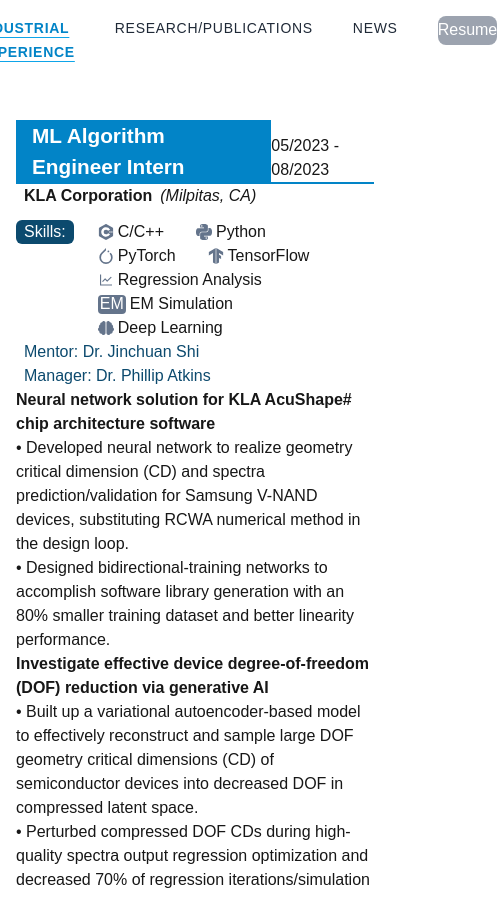
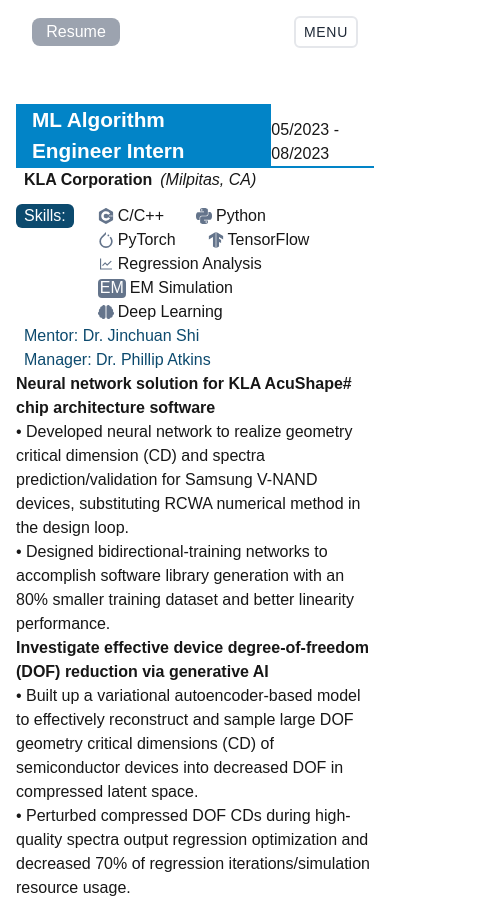
Before and after one commit to chen4114/portfolio, a Next.js app: page /industrial-experience in a window 390 px wide. Shown: the top 898 px of the page, 497 px wide, since content can reach past the window. Built offline with nearby package versions, Linux system fonts and the light colour scheme; grey boxes are pictures that could not be loaded.

Commit message:
update nav in mobile

```diff
--- a/app/industrial-experience/page.tsx
+++ b/app/industrial-experience/page.tsx
@@ -27,16 +27,7 @@
 
 // Main HomePage Component
 const Industry = () => {
-  const [isMobile, setIsMobile] = useState(false)
-  useEffect(() => {
-    const handleResize = () => {
-      setIsMobile(window.innerWidth <= 768)
-    }
-    window.addEventListener('resize', handleResize)
-    handleResize() // Check on mount
-
-    return () => window.removeEventListener('resize', handleResize)
-  }, [])
+  const [isMobile, setIsMobile] = useState(window.innerWidth <= 768)
   return (
     <div className={`${isMobile ? "px-mobile" : "px-body1"}`}>
       <ExperiencePart isMobile={isMobile} />
--- a/app/news/page.tsx
+++ b/app/news/page.tsx
@@ -17,16 +17,8 @@
   const paperlinkInView = ""
 
   const dateStyle = "inline-block bg-slate-200 text-slate-800 h-full rounded-md px-2 mr-2"
-  const [isMobile, setIsMobile] = useState(false)
-  useEffect(() => {
-    const handleResize = () => {
-      setIsMobile(window.innerWidth <= 768)
-    }
-    window.addEventListener('resize', handleResize)
-    handleResize() // Check on mount
+  const [isMobile, setIsMobile] = useState(window.innerWidth <= 768)
 
-    return () => window.removeEventListener('resize', handleResize)
-  }, [])
   return (
     <div className={`${isMobile ? "px-mobile":"px-body1"}`}>
 
--- a/app/page.tsx
+++ b/app/page.tsx
@@ -15,16 +15,7 @@
 
 // Main HomePage Component
 export default function HomePage() {
-  const [isMobile, setIsMobile] = useState(false)
-  useEffect(() => {
-    const handleResize = () => {
-      setIsMobile(window.innerWidth <= 768)
-    }
-    window.addEventListener('resize', handleResize)
-    handleResize() // Check on mount
-
-    return () => window.removeEventListener('resize', handleResize)
-  }, [])
+  const [isMobile, setIsMobile] = useState(window.innerWidth <= 768)
 
 
   return (
--- a/app/research-experience/page.tsx
+++ b/app/research-experience/page.tsx
@@ -8,16 +8,7 @@
 const paperlinkInView = ""
 
 const ResearchPage = () => {
-  const [isMobile, setIsMobile] = useState(false)
-  useEffect(() => {
-    const handleResize = () => {
-      setIsMobile(window.innerWidth <= 768)
-    }
-    window.addEventListener('resize', handleResize)
-    handleResize() // Check on mount
-
-    return () => window.removeEventListener('resize', handleResize)
-  }, [])
+  const [isMobile, setIsMobile] = useState(window.innerWidth <= 768)
   return (
     <div className={`${isMobile ? "px-mobile":"px-body1"}`}>
       <div className='Machine learning for device optimization mt-2'>
--- a/components/nav.tsx
+++ b/components/nav.tsx
@@ -1,11 +1,20 @@
 // nav.tsx
-"use client"
-
+"use client";
+import { useEffect, useState } from 'react';
 import { usePathname } from 'next/navigation';
 import React from 'react';
 import { FaDownload } from 'react-icons/fa'
 
 const Nav = () => {
+    const [isMobile, setIsMobile] = useState(window.innerWidth <= 768)
+    const [isOpen, setIsOpen] = useState(false);
+
+    const toggleDropdown = () => {
+        setIsOpen(!isOpen);
+    };
+
+
+
     const pathname = usePathname();
     const resumePath = `${process.env.NEXT_PUBLIC_BASE_PATH}/files/Resume_Yuheng Chen_Purdue_ECE_PhD.pdf`
 
@@ -18,6 +27,46 @@
 
     return (
         <nav className='bg-white py-4'>
+            {isMobile ? <div className="relative block text-left ">
+                <div className=' px-[2rem] flex items-center justify-between gap-5'>
+
+                    <a
+                        href={`${resumePath}`}
+                        // download
+                        target="_blank"
+                        rel="noopener noreferrer"
+
+                        className='flex items-center justify-center w-[5.5rem] h-[1.8rem] bg-gray-400 hover:bg-gray-600 text-white rounded-lg hover:bg-gray-700'
+                    >
+                        {/* <FaDownload className='mr-2' /> */}
+                        Resume
+                    </a>
+                    <button
+                        onClick={toggleDropdown}
+                        className="text-gray-800 border-2 px-2 py-1 rounded-md hover:text-black font-medium text-sm uppercase tracking-wider"
+                    >
+                        Menu
+                    </button>
+                </div>
+
+                {isOpen && (
+                    <ul className="absolute z-10 right-5 mt-2 w-[16rem] bg-white border border-gray-300 rounded-md shadow-lg">
+                        {links.map((link, index) => (
+                            <li key={index} className="text-gray-800 hover:text-black font-medium">
+                                <a
+                                    href={link.url}
+                                    className={`block px-4 py-2 text-sm uppercase tracking-wider ${pathname === link.url
+                                        ? 'text-sky-600 font-semibold underline decoration-sky-500 underline-offset-4'
+                                        : ''
+                                        }`}
+                                >
+                                    {link.title}
+                                </a>
+                            </li>
+                        ))}
+                    </ul>
+                )}
+            </div> :
                 <ul className='flex justify-center space-x-10'>
                     {links.map((link, index) => (
                         <li key={index} className={`text-gray-800 hover:text-black font-medium
@@ -40,6 +89,7 @@
                         Resume
                     </a>
                 </ul>
+            }
 
 
         </nav>
```
Lines whose indentation alone changed are shown as unchanged.
